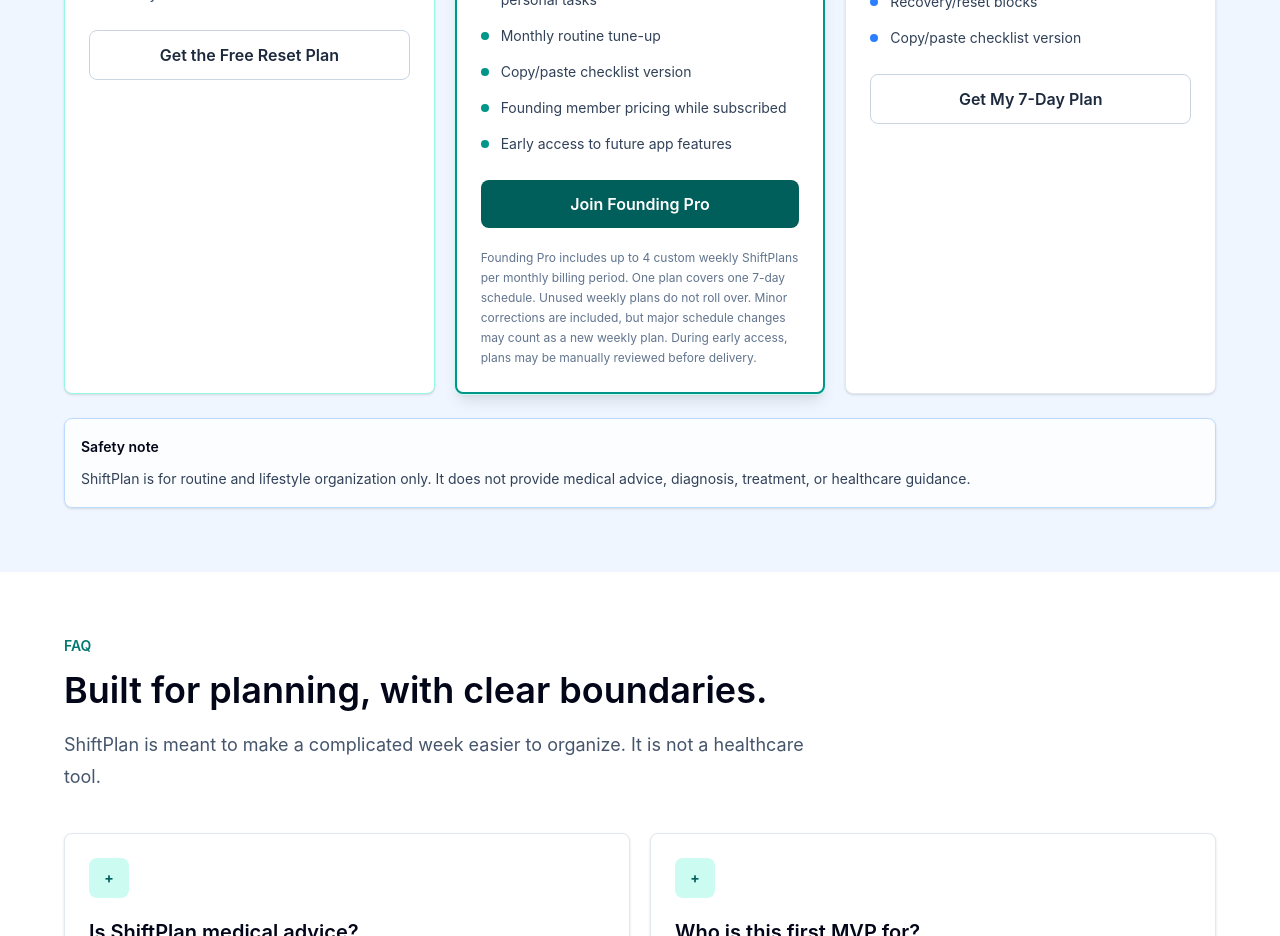
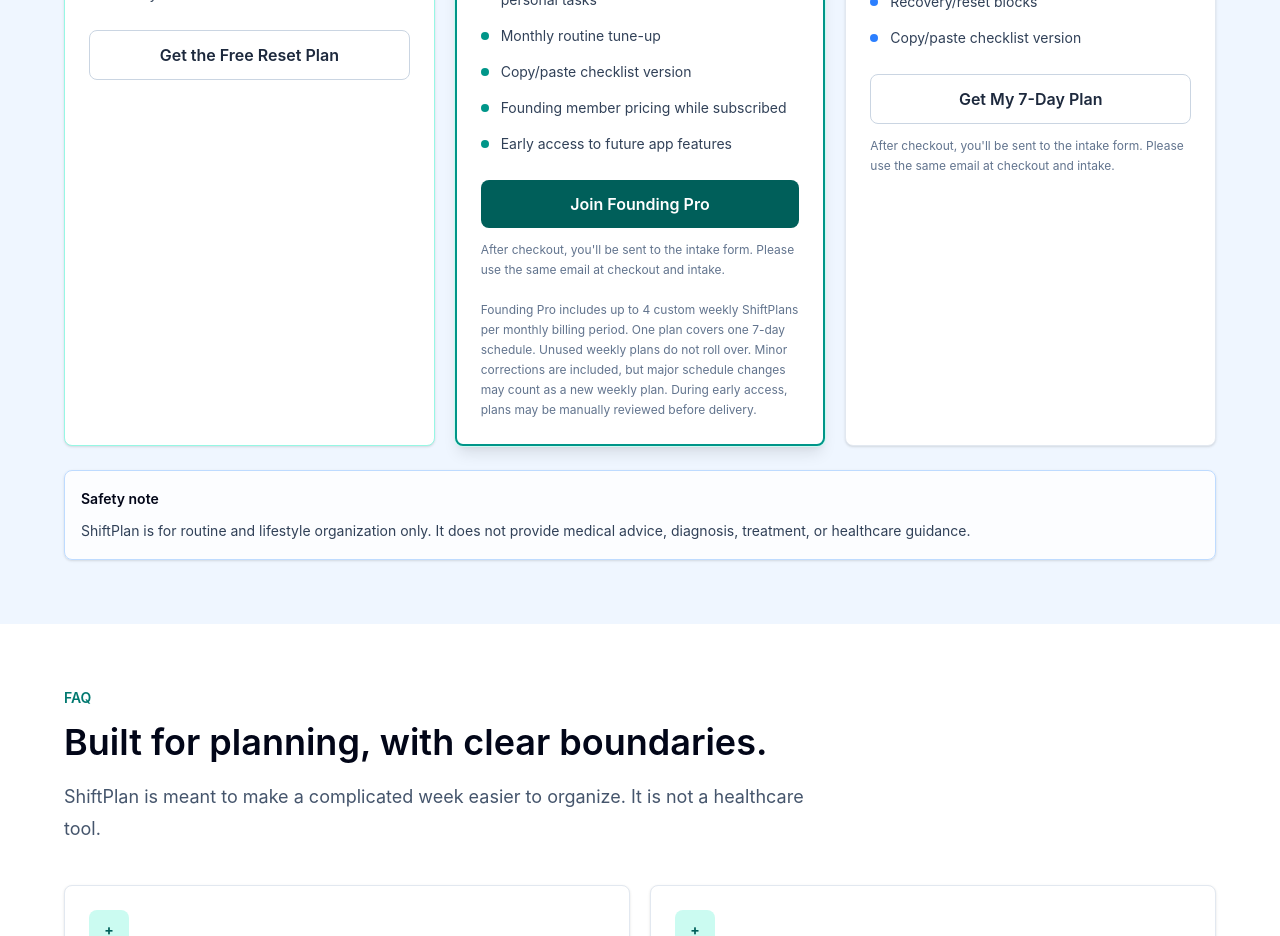
Before and after one commit to evandtaylor/steadyplan-health, a Next.js app: page / in a window 1280 px wide. Shown: the part 3340-4276 px from the top of the page. Built offline with nearby package versions, Linux system fonts and the light colour scheme.

Commit message:
Wire ShiftPlan Stripe payment links

```diff
--- a/src/app/page.tsx
+++ b/src/app/page.tsx
@@ -80,6 +80,9 @@
       "ShiftPlan Founding Pro is $9/month for ongoing weekly planning support. A Custom 7-Day ShiftPlan is $9 one-time for one upcoming week.",
   },
 ];
+
+const foundingProPaymentLink = "https://buy.stripe.com/dRmcN53lz6qvej7g5r0RG00";
+const customPlanPaymentLink = "https://buy.stripe.com/14AaEXcW9g155MBcTf0RG01";
 
 export default function Home() {
   return (
@@ -335,11 +338,15 @@
                 ))}
               </ul>
               <Link
-                href="/intake/founding-pro"
+                href={foundingProPaymentLink}
                 className="mt-6 inline-flex w-full items-center justify-center rounded-lg bg-teal-800 px-5 py-3 text-base font-semibold text-white transition hover:bg-teal-900 focus:outline-none focus:ring-2 focus:ring-teal-500 focus:ring-offset-2"
               >
                 Join Founding Pro
               </Link>
+              <p className="mt-3 text-xs leading-5 text-slate-500">
+                After checkout, you&apos;ll be sent to the intake form. Please
+                use the same email at checkout and intake.
+              </p>
               <p className="mt-5 text-xs leading-5 text-slate-500">
                 Founding Pro includes up to 4 custom weekly ShiftPlans per
                 monthly billing period. One plan covers one 7-day schedule.
@@ -386,11 +393,15 @@
                 ))}
               </ul>
               <Link
-                href="/intake/custom-plan"
+                href={customPlanPaymentLink}
                 className="mt-6 inline-flex w-full items-center justify-center rounded-lg border border-slate-300 bg-white px-5 py-3 text-base font-semibold text-slate-800 transition hover:border-teal-300 hover:text-teal-900 focus:outline-none focus:ring-2 focus:ring-teal-500 focus:ring-offset-2"
               >
                 Get My 7-Day Plan
               </Link>
+              <p className="mt-3 text-xs leading-5 text-slate-500">
+                After checkout, you&apos;ll be sent to the intake form. Please
+                use the same email at checkout and intake.
+              </p>
             </article>
           </div>
           <aside className="mt-6 rounded-lg border border-blue-200 bg-white/80 p-4 text-sm leading-6 text-slate-700 shadow-sm">
```
